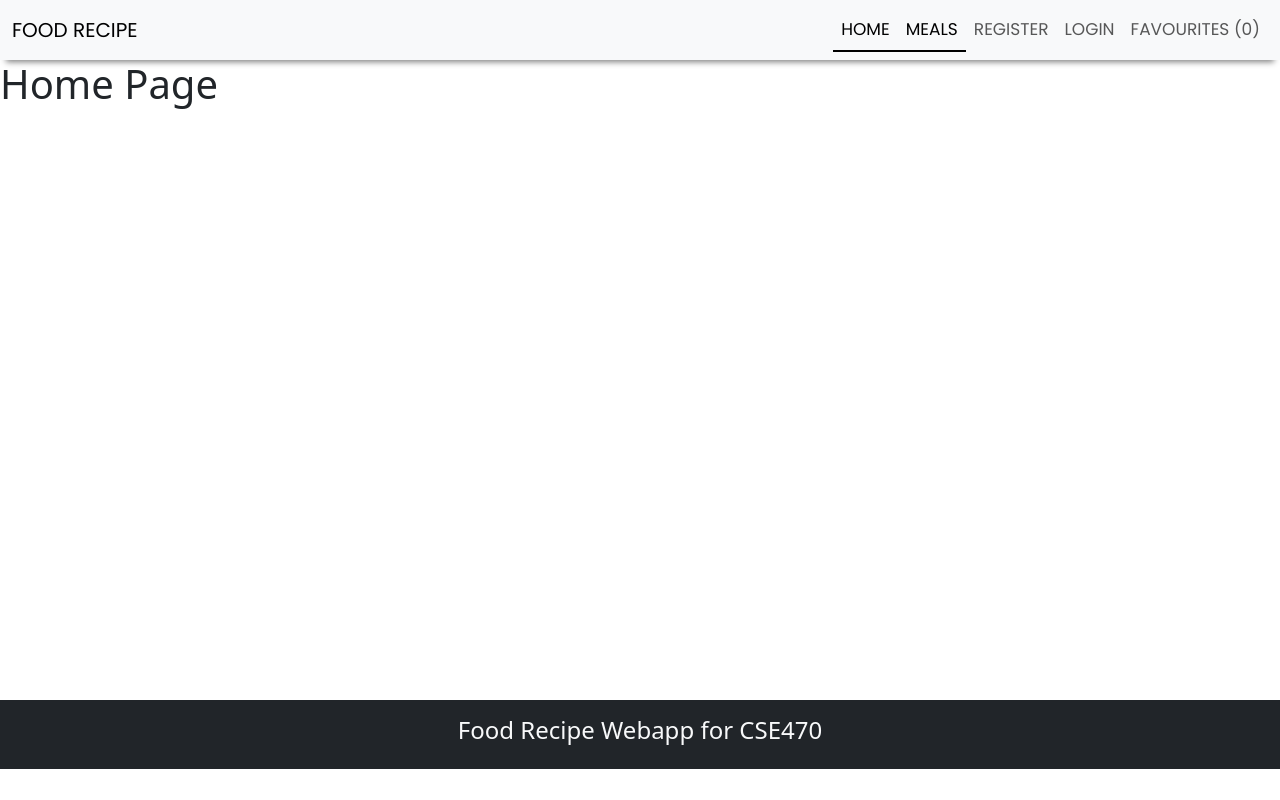
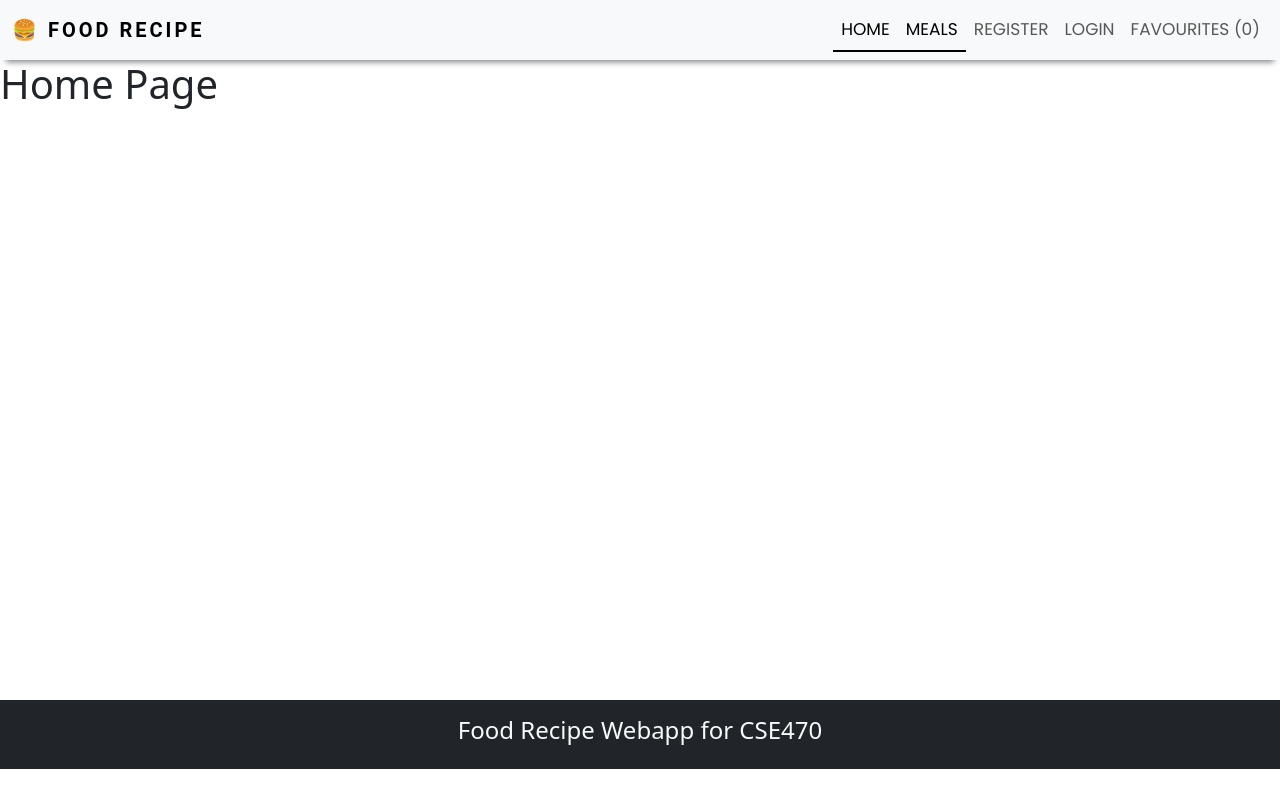
Before and after one commit to PriomDeb/food_recipe, a React (Create React App) app in the folder client/: page / in a window 1280 px wide. Built offline with nearby package versions, Linux system fonts and the light colour scheme.

Commit message:
Header styling done

```diff
--- a/client/src/components/Layout/Header.js
+++ b/client/src/components/Layout/Header.js
@@ -1,5 +1,6 @@
 import React from "react";
 import { NavLink, Link } from "react-router-dom";
+// import { GiOpenedFoodCan } from "react-icons/gi";
 
 export const Header = () => {
   return (
@@ -19,7 +20,7 @@ export const Header = () => {
           </button>
           <div className="collapse navbar-collapse" id="navbarTogglerDemo01">
             <Link to="/" className="navbar-brand">
-              Food Recipe
+              🍔 Food Recipe
             </Link>
             <ul className="navbar-nav ms-auto mb-2 mb-lg-0">
               <li className="nav-item">
--- a/client/src/index.css
+++ b/client/src/index.css
@@ -29,3 +29,9 @@
 .active{
   border-bottom: 2px solid;
 }
+
+.navbar-brand{
+  font-weight: 700;
+  font-family: 'roboto', sans-serif;
+  letter-spacing: 3px;
+}
```
